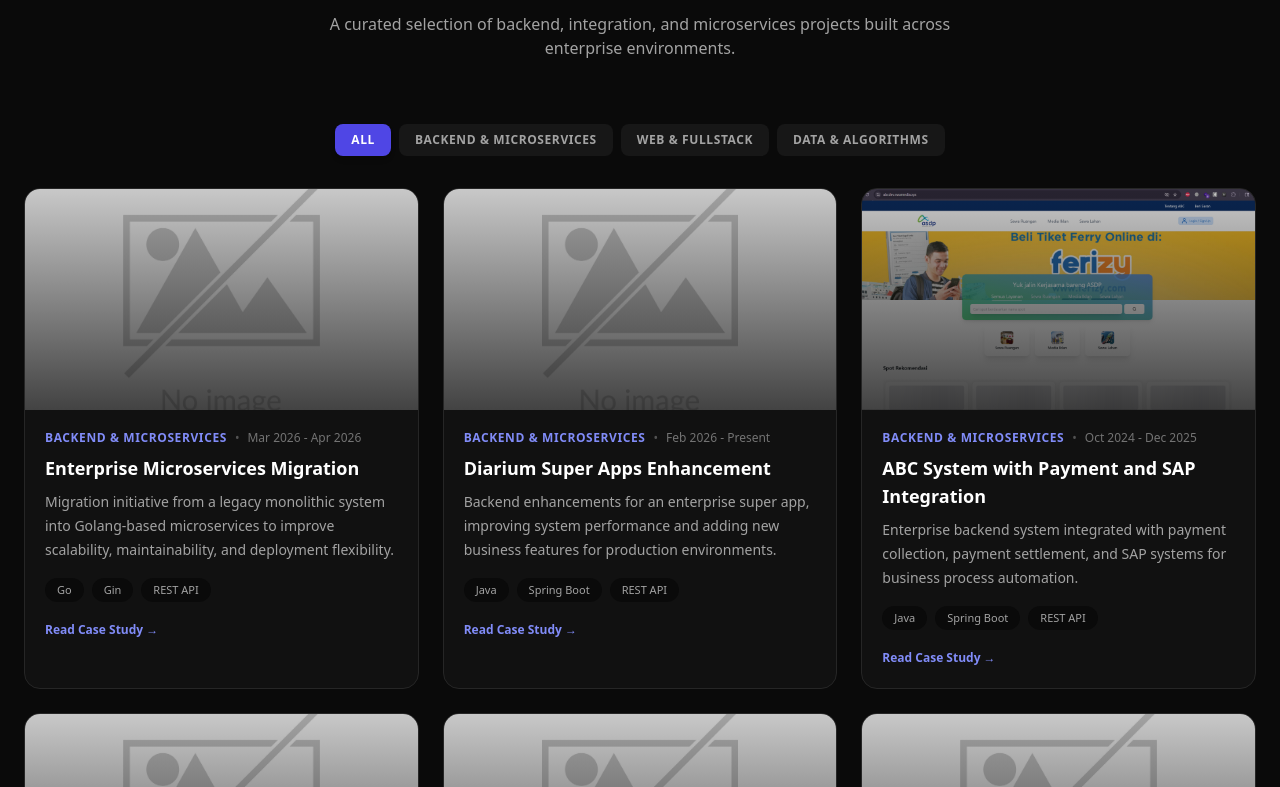
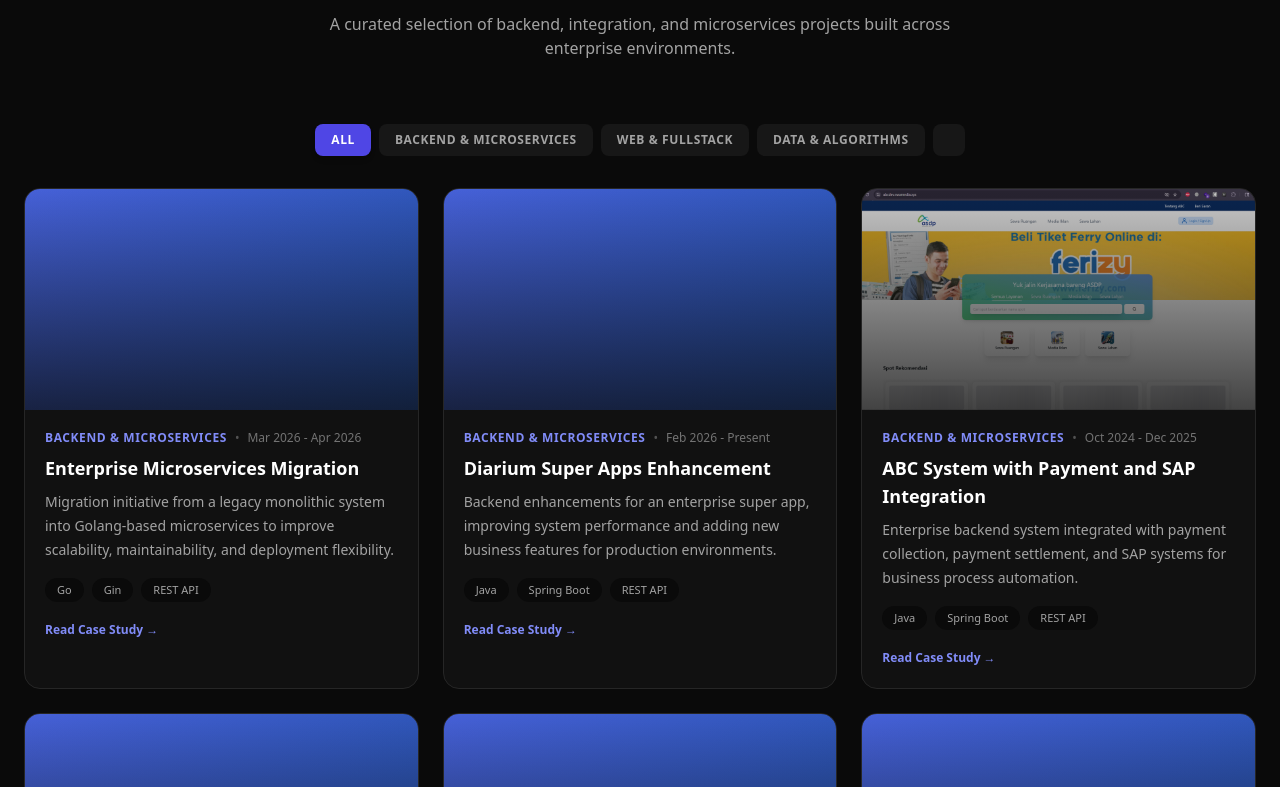
Before and after one commit to Harun1804/portohub-fe, a Nuxt app: page / in a window 1280 px wide. Shown: the part 1333-2120 px from the top of the page. Built offline with nearby package versions, Linux system fonts and the light colour scheme.

Commit message:
feat: add gradient to images instead

```diff
--- a/app/components/PortfolioGrid.vue
+++ b/app/components/PortfolioGrid.vue
@@ -37,7 +37,15 @@
         class="group block overflow-hidden rounded-2xl border border-neutral-800 bg-neutral-900/60 transition hover:-translate-y-1 hover:border-indigo-500/50 hover:bg-neutral-900"
       >
         <div class="relative aspect-video w-full overflow-hidden bg-neutral-800">
-          <img :src="(item.img && String(item.img).trim()) ? item.img : '/images/no-image.png'" :alt="item.title" class="h-full w-full object-cover opacity-75 transition duration-500 group-hover:scale-105 group-hover:opacity-90" />
+          <template v-if="item.img && String(item.img).trim()">
+            <img :src="item.img" :alt="item.title" class="h-full w-full object-cover opacity-75 transition duration-500 group-hover:scale-105 group-hover:opacity-90" />
+          </template>
+          <template v-else-if="item.category && String(item.category).trim()">
+            <div :style="categoryGradientStyle(item.category)" class="h-full w-full"></div>
+          </template>
+          <template v-else>
+            <img src="/images/no-image.png" :alt="item.title" class="h-full w-full object-cover opacity-75 transition duration-500 group-hover:scale-105 group-hover:opacity-90" />
+          </template>
           <div class="absolute inset-0 bg-gradient-to-t from-neutral-950/70 to-transparent"></div>
         </div>
         <div class="p-5">
@@ -67,79 +75,70 @@
 </template>
 
 <script setup>
-import { ref, computed, watch } from "vue"
-import { PROJECTS, projectCategories } from "~/data/projects"
+import { ref, computed, watch } from "vue";
+import { PROJECTS, projectCategories } from "~/data/projects";
+import { categoryGradientStyle } from "~/utils/gradients";
 
 const props = defineProps({
   limit: { type: Number, default: null },
   paginated: { type: Boolean, default: false },
   pageSizeOptions: { type: Array, default: () => [6, 12, 24] },
-})
+});
 
-const route = useRoute()
-const pageSizeOptions = props.pageSizeOptions
-const activeFilter = ref(String(route.query.filter || "All"))
-const search = ref(String(route.query.search || ""))
-const pageSize = ref(Number(route.query.limit || props.limit || pageSizeOptions[0]))
-const currentPage = ref(1)
+const route = useRoute();
+const pageSizeOptions = props.pageSizeOptions;
+const activeFilter = ref(String(route.query.filter || "All"));
+const search = ref(String(route.query.search || ""));
+const pageSize = ref(Number(route.query.limit || props.limit || pageSizeOptions[0]));
+const currentPage = ref(1);
 
 const filteredProjects = computed(() => {
-  const term = search.value.toLowerCase().trim()
-  let list = PROJECTS
+  const term = search.value.toLowerCase().trim();
+  let list = PROJECTS;
 
   if (activeFilter.value !== "All") {
-    list = list.filter((project) => project.category === activeFilter.value)
+    list = list.filter((project) => project.category === activeFilter.value);
   }
 
-  if (!term) return list
+  if (!term) return list;
 
   return list.filter((project) => {
-    const haystack = [
-      project.title,
-      project.description,
-      project.category,
-      project.client,
-      project.role,
-      project.techStack.join(" "),
-      project.highlights.join(" "),
-    ]
-      .join(" ")
-      .toLowerCase()
+    const haystack = [project.title, project.description, project.category, project.client, project.role, project.techStack.join(" "), project.highlights.join(" ")].join(" ").toLowerCase();
 
-    return haystack.includes(term)
-  })
-})
+    return haystack.includes(term);
+  });
+});
 
-const totalPages = computed(() => Math.max(1, Math.ceil(filteredProjects.value.length / pageSize.value)))
+const totalPages = computed(() => Math.max(1, Math.ceil(filteredProjects.value.length / pageSize.value)));
 
 const displayedProjects = computed(() => {
   if (props.paginated) {
-    const start = (currentPage.value - 1) * pageSize.value
-    return filteredProjects.value.slice(start, start + pageSize.value)
+    const start = (currentPage.value - 1) * pageSize.value;
+    return filteredProjects.value.slice(start, start + pageSize.value);
   }
 
-  if (props.limit) return filteredProjects.value.slice(0, props.limit)
-  return filteredProjects.value
-})
+  if (props.limit) return filteredProjects.value.slice(0, props.limit);
+  return filteredProjects.value;
+});
 
 function selectCategory(category) {
-  activeFilter.value = category
-  currentPage.value = 1
+  activeFilter.value = category;
+  currentPage.value = 1;
 }
 
 function goToPage(page) {
-  currentPage.value = page
+  currentPage.value = page;
 }
 
 function prevPage() {
-  if (currentPage.value > 1) currentPage.value--
+  if (currentPage.value > 1) currentPage.value--;
 }
 
 function nextPage() {
-  if (currentPage.value < totalPages.value) currentPage.value++
+  if (currentPage.value < totalPages.value) currentPage.value++;
 }
 
 watch([search, pageSize], () => {
-  currentPage.value = 1
-})
+  currentPage.value = 1;
+});
 </script>
--- a/app/data/projects.ts
+++ b/app/data/projects.ts
@@ -519,7 +519,7 @@ export const PROJECTS: Project[] = [
   {
     id: "inventory-app-v2",
     title: "Inventory App v2",
-    category: "Web & Fullstack",
+    category: "",
     client: "Freelance",
     role: "Software Developer",
     period: "May 2019",
--- a/app/pages/portfolio/[id].vue
+++ b/app/pages/portfolio/[id].vue
@@ -13,7 +13,15 @@
       <div class="grid grid-cols-1 gap-12 lg:grid-cols-3">
         <div class="space-y-6 lg:col-span-2">
           <div class="aspect-[16/10] overflow-hidden rounded-2xl border border-neutral-800 bg-neutral-900">
-            <img :src="(project.img && String(project.img).trim()) ? project.img : '/images/no-image.png'" :alt="project.title" class="h-full w-full object-cover opacity-80" />
+            <template v-if="project.img && String(project.img).trim()">
+              <img :src="project.img" :alt="project.title" class="h-full w-full object-cover opacity-80" />
+            </template>
+            <template v-else-if="project.category && String(project.category).trim()">
+              <div :style="categoryGradientStyle(project.category)" class="h-full w-full"></div>
+            </template>
+            <template v-else>
+              <img src="/images/no-image.png" :alt="project.title" class="h-full w-full object-cover opacity-80" />
+            </template>
           </div>
           <div class="grid gap-6 md:grid-cols-3">
             <section v-if="project.problem && project.problem.trim() !== ''" class="rounded-2xl border border-neutral-800 bg-neutral-900/60 p-6">
@@ -92,6 +100,7 @@
 <script setup>
 import { computed } from "vue";
 import { findProjectById } from "~/data/projects";
+import { categoryGradientStyle } from "~/utils/gradients";
 
 const route = useRoute();
 const router = useRouter();
--- /dev/null
+++ b/app/utils/gradients.ts
@@ -0,0 +1,30 @@
+export function categoryGradientStyle(category: string) {
+  const s = String(category || "").trim();
+  if (!s) return {};
+  // Create subtle variations around the app indigo tone per category
+  // Base indigo hues (approx): 240 and 225 degrees
+  let hash = 0;
+  for (let i = 0; i < s.length; i++) {
+    hash = (hash << 5) - hash + s.charCodeAt(i);
+    hash |= 0;
+  }
+
+  const absHash = Math.abs(hash);
+  const offset = (absHash % 25) - 12; // -12 .. 12 degrees
+
+  const baseH1 = 240;
+  const baseH2 = 225;
+
+  const h1 = baseH1 + offset;
+  const h2 = baseH2 + Math.round(offset / 2);
+
+  const l1 = 52 + ((absHash >> 3) % 9) - 4; // ~48..56
+  const l2 = 40 + ((absHash >> 6) % 9) - 4; // ~36..44
+
+  const color1 = `hsl(${h1} 65% ${l1}%)`;
+  const color2 = `hsl(${h2} 65% ${l2}%)`;
+
+  return {
+    background: `linear-gradient(135deg, ${color1} 0%, ${color2} 100%)`,
+  };
+}
```
